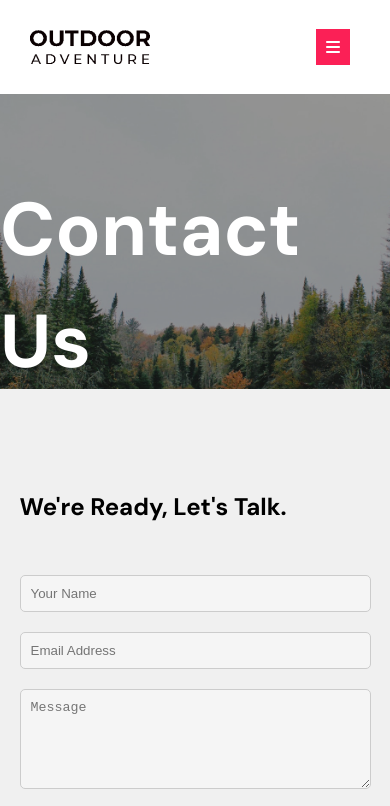
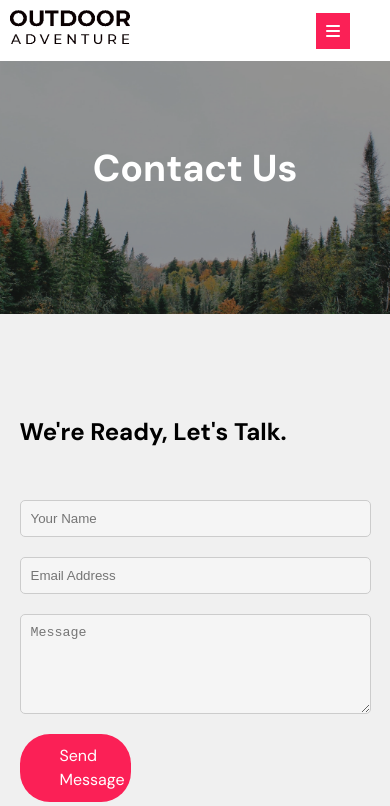
Before and after one commit to Faysal64/Outdoor-projet-laFabrique, a plain HTML site: page Contact.html in a window 390 px wide. Shown: the top 806 px of the page. Drawn offline with Linux system fonts and the light colour scheme.

Commit message:
commit 02/07/2024

```diff
--- a/style-contact.css
+++ b/style-contact.css
@@ -224,130 +224,66 @@ body {
     margin-right: 30px;
 }
 
+/* Media Queries */
+@media screen and (max-width: 1024px) {
+    .backgroundImg {
+        height: 35vh;
+    }
+
+    .FlexCentre {
+        padding-top: 35px;
+        font-size: 64px;
+    }
+}
 
 @media screen and (max-width: 922px) {
     .FlexHeader {
         display: none;
-        flex-direction: row;
-        margin-top: 23px;
     }
 
     .FlexHeader2 {
         display: none;
-        align-items: center;
-        justify-content: space-around;
-        width: 100%;
-        padding: 0 20px;
     }
-
-    .logo2 {
-        display: flex;
-        margin: 20px 0px 20px 20px;
-    }
-
 
     .FlexHeader3 {
         display: flex;
-        justify-content: space-between;
-        align-items: center;
-        margin-right: 30px;
         padding: 10px;
     }
 
     .backgroundImg {
-        position: relative;
-        background-image: url(images/project-background.jpeg);
-        background-size: cover;
-        background-repeat: no-repeat;
-        background-position: center;
-        background-color: rgba(0, 0, 0, 0.4);
         height: 30vh;
-        color: white;
-        margin: 0;
-        padding: 0;
     }
 
     .FlexCentre {
-        display: flex;
-        justify-content: center;
-        align-items: center;
         padding-top: 80px;
-        font-size: 4px;
-        position: relative;
-        z-index: 3;
+        font-size: 48px;
+        /* Adjust font-size as needed */
     }
-
 }
 
-
-
-@media (max-width: 1024px) {
-    .backgroundImg {
-        position: relative;
-        background-image: url(images/about-bg-2.jpeg);
-        background-size: cover;
-        background-repeat: no-repeat;
-        background-position: center;
-        height: 35vh;
-        color: white;
-    }
-
-    .FlexCentre {
-        display: flex;
-        justify-content: center;
-        align-items: center;
-        padding-top: 35px;
-        font-size: 64px;
-        position: relative;
-        z-index: 3;
-    }
-
-}
-
-@media (max-width: 768px) {
-
+@media screen and (max-width: 768px) {
     .flexCentre {
-        display: flex;
         flex-direction: column;
-        justify-content: center;
         margin-left: 5%;
-        gap: 50px;
         padding: 100px 0;
     }
 
     .FlexCentre {
-        display: flex;
-        justify-content: center;
-        align-items: center;
         padding-top: 80px;
-        font-size: 64px;
-        position: relative;
-        z-index: 3;
+        font-size: 32px;
+        /* Adjust font-size as needed */
     }
 
     .FlexColumn input,
     .FlexColumn textarea {
         width: 95%;
-        padding: 10px;
-        border: 1px solid #ccc;
-        border-radius: 5px;
-        transition: background-color 0.3s, border 0.3s;
-        background-color: #f5f5f5;
     }
 
     .BoutonAction2 {
-        border: none;
-        background-color: #fb2056;
-        border-radius: 30px;
-        color: white;
-        padding: 10px 40px;
-        cursor: pointer;
-        text-align: center;
         width: 30%;
     }
 
     .FlexWrap {
-        display: flex;
         flex-wrap: wrap;
         text-align: center;
         justify-content: center;
```
